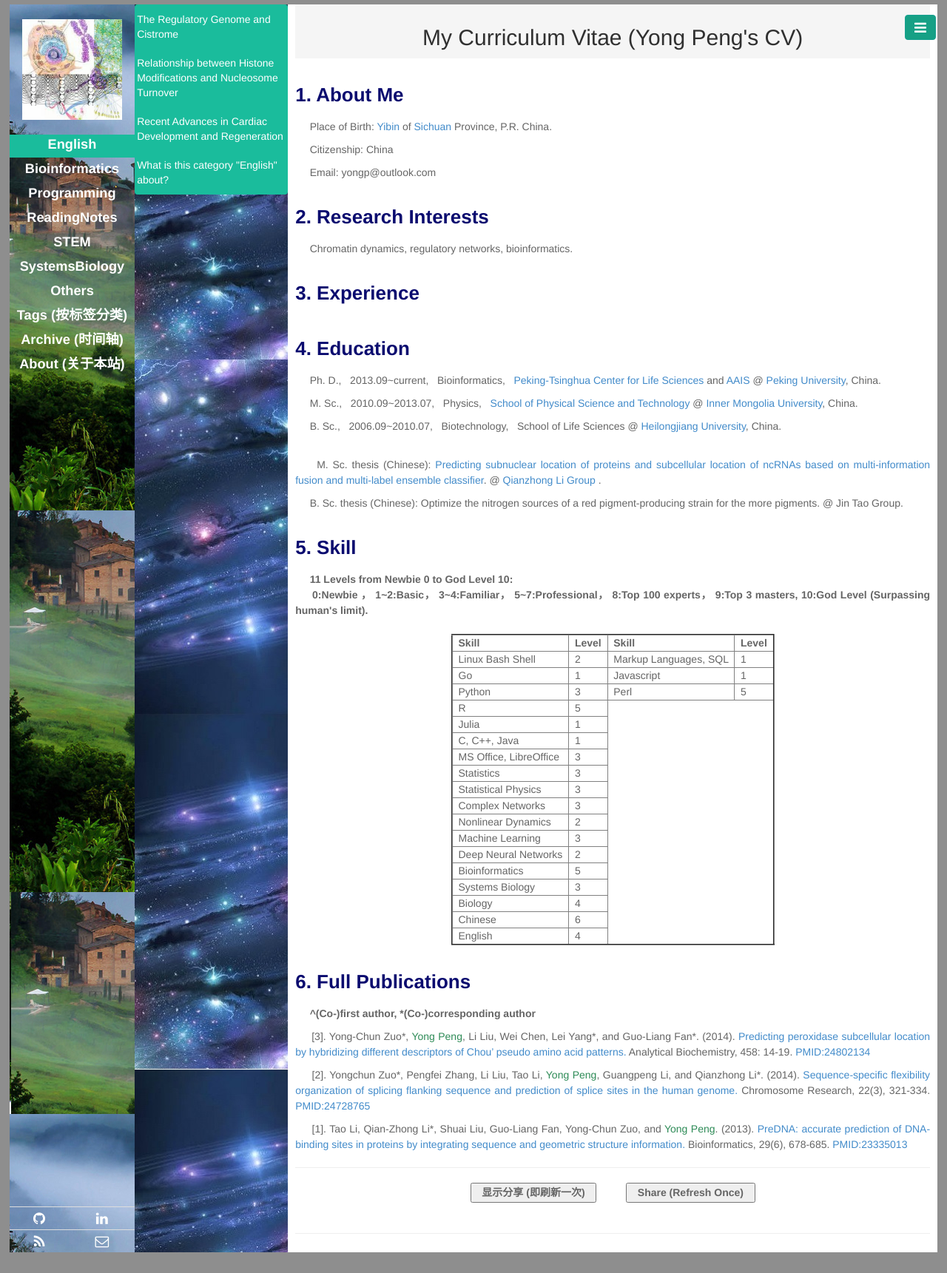
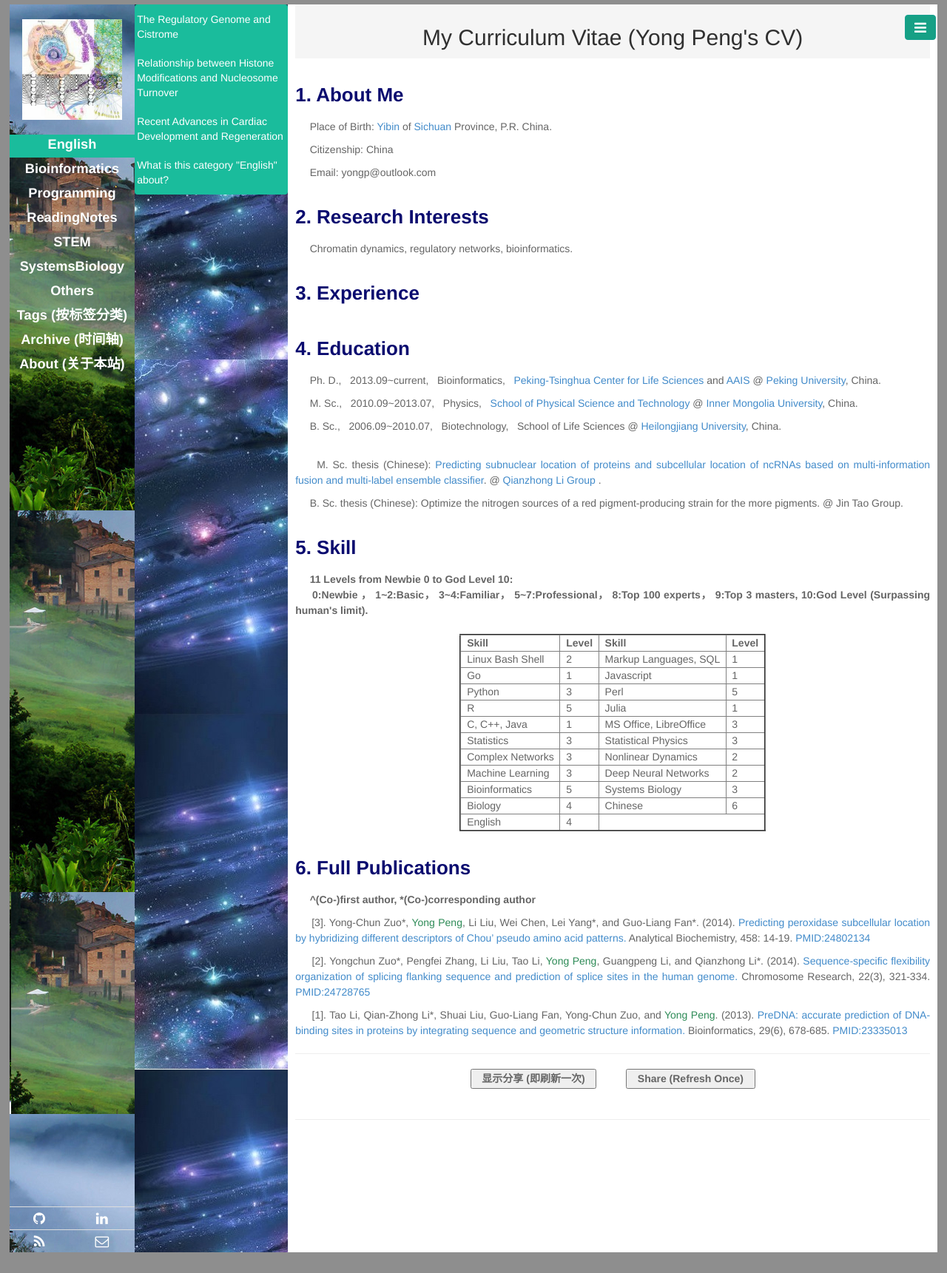
Before and after one commit to CTLife/CTLife.github.io, a Jekyll site: the page built from yongpeng.html, in a window 1280 px wide. Shown: the whole page at 74% size. Built offline with Jekyll 4.4.1, drawn with Linux system fonts in a browser that asks for light colours; Markdown is read by kramdown in place of the engine named in the settings.

Commit message:
Update yongpeng.html

```diff
--- a/yongpeng.html
+++ b/yongpeng.html
@@ -59,56 +59,42 @@ multi-information fusion and multi-label ensemble classifier</a>. @ <a href="htt
   <tr>
     <td> &nbsp;  R  &nbsp; </td>
     <td> &nbsp;  5  &nbsp; </td>
-  </tr>
-  <tr>
     <td> &nbsp;  Julia  &nbsp; </td>
     <td> &nbsp;  1  &nbsp; </td>
   </tr>
   <tr>
     <td> &nbsp;  C, C++, Java  &nbsp; </td>
     <td> &nbsp;  1  &nbsp; </td>
-  </tr>
-  <tr>
     <td> &nbsp;  MS Office,  LibreOffice  &nbsp; </td>
     <td> &nbsp;  3  &nbsp; </td>
   </tr>
   <tr>
     <td> &nbsp;  Statistics  &nbsp; </td>
     <td> &nbsp;  3  &nbsp; </td>
-  </tr>
-  <tr>
     <td> &nbsp;  Statistical Physics  &nbsp; </td>
     <td> &nbsp;  3  &nbsp; </td>
   </tr>
   <tr>
     <td> &nbsp;  Complex Networks  &nbsp; </td>
     <td> &nbsp;  3  &nbsp; </td>
-  </tr>
-  <tr>
     <td> &nbsp;  Nonlinear Dynamics  &nbsp; </td>
     <td> &nbsp;  2  &nbsp; </td>
   </tr>
   <tr>
     <td> &nbsp;  Machine Learning  &nbsp; </td>
     <td> &nbsp;  3  &nbsp; </td>
-  </tr>
-  <tr>
     <td> &nbsp;  Deep Neural Networks  &nbsp; </td>
     <td> &nbsp;  2  &nbsp; </td>
   </tr>
   <tr>
     <td> &nbsp;  Bioinformatics  &nbsp; </td>
     <td> &nbsp;  5  &nbsp; </td>
-  </tr>
-  <tr>
     <td> &nbsp;  Systems Biology  &nbsp; </td>
     <td> &nbsp;  3  &nbsp; </td>
   </tr>
   <tr>
     <td> &nbsp;  Biology  &nbsp; </td>
     <td> &nbsp;  4  &nbsp; </td>
-  </tr>
-  <tr>
     <td> &nbsp;  Chinese  &nbsp; </td>
     <td> &nbsp;  6  &nbsp; </td>
   </tr>
```
